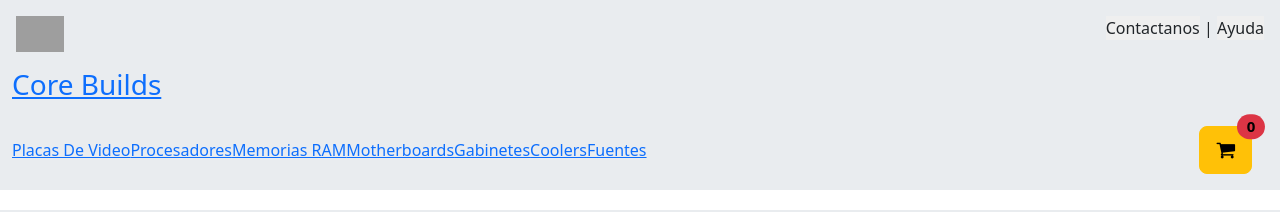
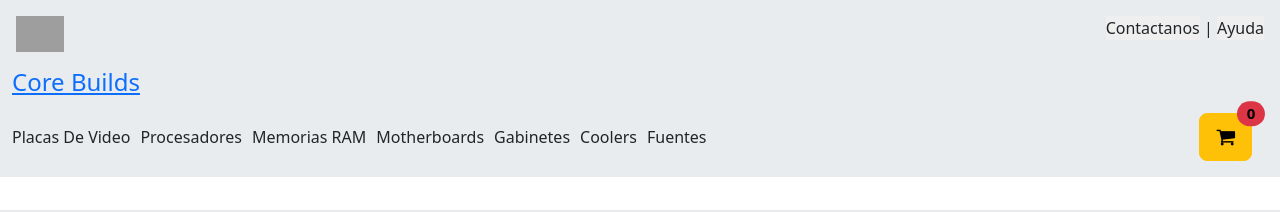
Before and after one commit to JulianSpittle/EntregaFinalReact-Spittle, a React (Create React App) app: page / in a window 1280 px wide. Shown: the top 212 px of the page. Built offline with nearby package versions, Linux system fonts and the light colour scheme; grey boxes are pictures that could not be loaded.

Commit message:
Css NavBar

```diff
--- a/src/App.css
+++ b/src/App.css
@@ -147,3 +147,46 @@ margin-top:10rem;
 .botonAyuda {
   border:transparent;
 }
+
+/*NavBar*/
+
+.NavBar {
+  background-color: #f8f9fa;
+}
+
+.NavBar h3 {
+  margin: 0;
+  font-size: 1.5rem;
+}
+
+.Categories {
+  flex-grow: 1;
+}
+
+.Categories ul {
+  list-style-type: none;
+  padding: 0;
+  margin: 0;
+}
+
+.Categories li {
+  display: inline-block;
+  margin-right: 10px;
+}
+
+.Categories li:last-child {
+  margin-right: 0;
+}
+
+.Categories a {
+  text-decoration: none;
+  color: #212529;
+}
+
+.Categories a:hover {
+  color: #007bff;
+}
+
+.d-flex {
+  display: flex;
+}
```
